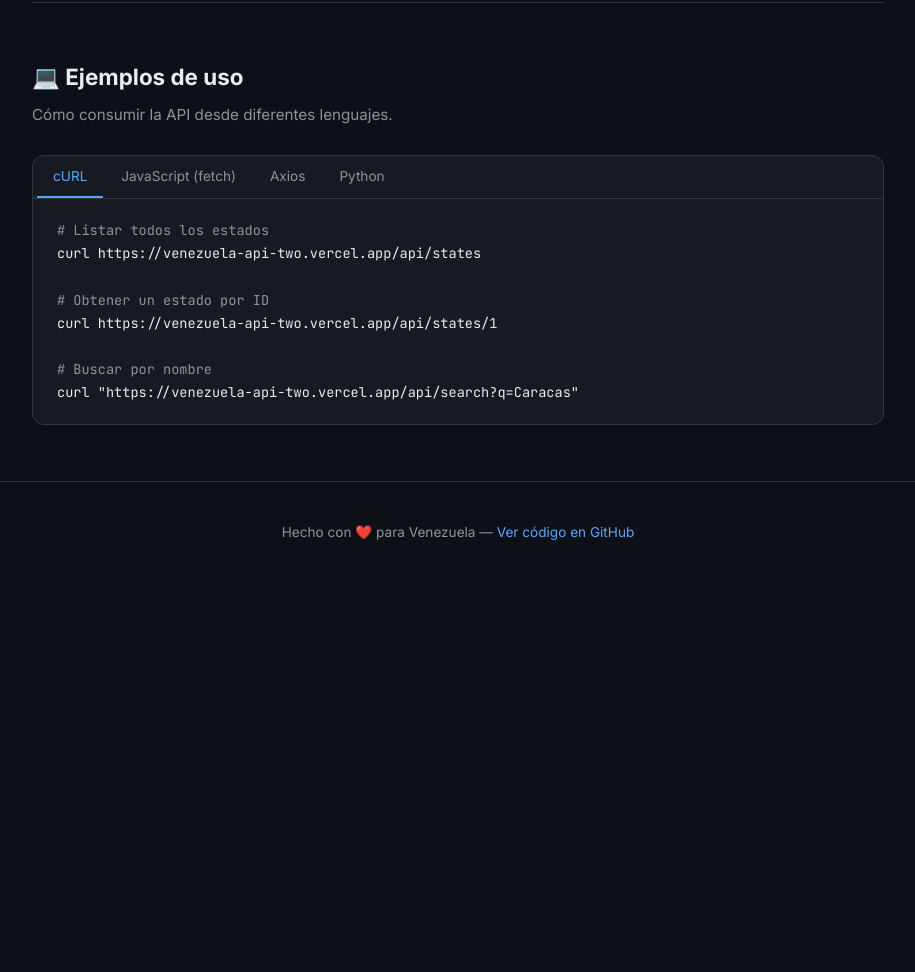
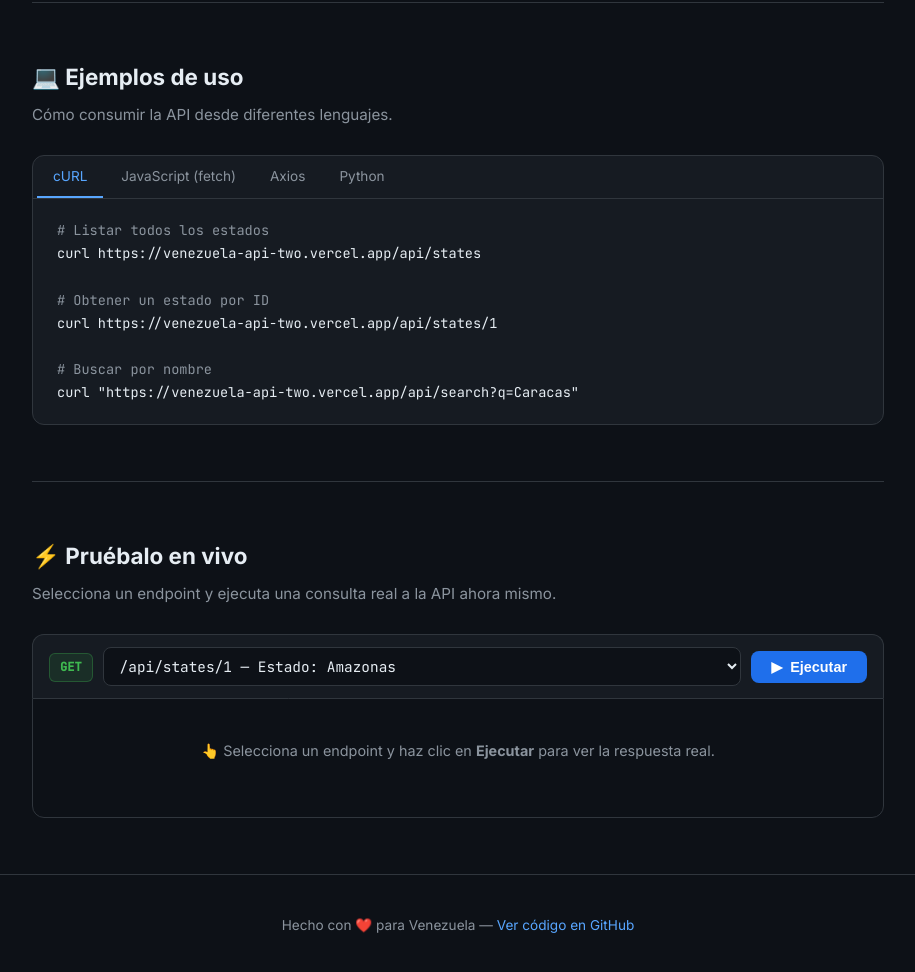
Before and after one commit to armandozabala/venezuela-api, a website: page src/docs.html in a window 1280 px wide. Shown: the part 1753-2725 px from the top of the page, without its empty margins (182-1097 px from the left). Before the commit the page ends 2337 px from the top, so only its background shows below. Drawn offline with Linux system fonts and the light colour scheme.

Commit message:
feat: add live playground to docs page + fix flag images SVG→PNG

```diff
--- a/src/docs.html
+++ b/src/docs.html
@@ -225,6 +225,78 @@
     .cm  { color: var(--muted); }
     .num { color: #79c0ff; }
 
+    /* ── LIVE PLAYGROUND ── */
+    .playground-bar {
+      display: flex;
+      align-items: center;
+      gap: 10px;
+      background: var(--bg-card);
+      border: 1px solid var(--border);
+      border-radius: 12px 12px 0 0;
+      padding: 12px 16px;
+      border-bottom: none;
+    }
+    .playground-bar select {
+      background: var(--bg);
+      border: 1px solid var(--border);
+      color: var(--text);
+      font-family: 'JetBrains Mono', monospace;
+      font-size: 0.9rem;
+      padding: 8px 12px;
+      border-radius: 8px;
+      flex: 1;
+      outline: none;
+      cursor: pointer;
+      transition: border-color 0.2s;
+    }
+    .playground-bar select:focus { border-color: var(--blue); }
+    .playground-bar button {
+      background: var(--accent);
+      color: #fff;
+      border: none;
+      padding: 8px 20px;
+      border-radius: 8px;
+      font-size: 0.9rem;
+      font-weight: 600;
+      cursor: pointer;
+      display: flex;
+      align-items: center;
+      gap: 8px;
+      transition: background 0.2s, transform 0.1s;
+      white-space: nowrap;
+    }
+    .playground-bar button:hover  { background: #388bfd; }
+    .playground-bar button:active { transform: scale(0.97); }
+    .playground-bar button.loading { opacity: 0.7; pointer-events: none; }
+
+    .response-box {
+      background: var(--bg-code);
+      border: 1px solid var(--border);
+      border-radius: 0 0 12px 12px;
+      padding: 20px 24px;
+      min-height: 120px;
+      max-height: 420px;
+      overflow-y: auto;
+      position: relative;
+    }
+    .response-box pre {
+      font-size: 0.82rem;
+      white-space: pre-wrap;
+      word-break: break-word;
+      color: var(--text);
+    }
+    .response-meta {
+      display: flex;
+      align-items: center;
+      gap: 12px;
+      margin-bottom: 12px;
+      font-size: 0.8rem;
+    }
+    .status-ok  { color: var(--green); font-weight: 600; }
+    .status-err { color: #f85149;      font-weight: 600; }
+    .time-badge { color: var(--muted); }
+    .placeholder-msg { color: var(--muted); font-size: 0.9rem; padding: 20px 0; text-align: center; }
+
     /* ── FOOTER ── */
     footer {
       text-align: center;
@@ -401,6 +473,34 @@ response = requests.<span class="fn">get</span>(
       </div>
     </section>
 
+    <!-- LIVE PLAYGROUND -->
+    <section>
+      <h2 class="section-title">⚡ Pruébalo en vivo</h2>
+      <p class="section-subtitle">Selecciona un endpoint y ejecuta una consulta real a la API ahora mismo.</p>
+
+      <div class="playground-bar">
+        <span class="method" style="flex-shrink:0">GET</span>
+        <select id="endpoint-select">
+          <option value="/api/states">/api/states — Todos los estados</option>
+          <option value="/api/states/1" selected>/api/states/1 — Estado: Amazonas</option>
+          <option value="/api/states/9">/api/states/9 — Estado: Distrito Capital</option>
+          <option value="/api/states/15">/api/states/15 — Estado: Miranda</option>
+          <option value="/api/cities">/api/cities — Primeras 50 ciudades</option>
+          <option value="/api/cities/1">/api/cities/1 — Ciudad: Maroa</option>
+          <option value="/api/search?q=Caracas">/api/search?q=Caracas — Buscar "Caracas"</option>
+          <option value="/api/search?q=Zulia">/api/search?q=Zulia — Buscar "Zulia"</option>
+          <option value="/health">/health — Estado de la API</option>
+        </select>
+        <button id="run-btn" onclick="runQuery()">
+          <span id="btn-icon">▶</span> Ejecutar
+        </button>
+      </div>
+
+      <div class="response-box" id="response-box">
+        <div class="placeholder-msg">👆 Selecciona un endpoint y haz clic en <strong>Ejecutar</strong> para ver la respuesta real.</div>
+      </div>
+    </section>
+
   </div>
 
   <!-- FOOTER -->
@@ -415,6 +515,59 @@ response = requests.<span class="fn">get</span>(
       event.target.classList.add('active');
       document.getElementById('tab-' + tabId).classList.add('active');
     }
+
+    function syntaxHighlight(json) {
+      return json
+        .replace(/&/g, '&amp;').replace(/</g, '&lt;').replace(/>/g, '&gt;')
+        .replace(/("(\\u[a-zA-Z0-9]{4}|\\[^u]|[^\\"])*"(\s*:)?|\b(true|false|null)\b|-?\d+(?:\.\d*)?(?:[eE][+\-]?\d+)?)/g, match => {
+          if (/^"/.test(match)) {
+            if (/:$/.test(match)) return `<span style="color:#79c0ff">${match}</span>`;
+            return `<span style="color:#a5d6ff">${match}</span>`;
+          }
+          if (/true|false/.test(match)) return `<span style="color:#ff7b72">${match}</span>`;
+          if (/null/.test(match))        return `<span style="color:#8b949e">${match}</span>`;
+          return `<span style="color:#d2a8ff">${match}</span>`;
+        });
+    }
+
+    async function runQuery() {
+      const select  = document.getElementById('endpoint-select');
+      const box     = document.getElementById('response-box');
+      const btn     = document.getElementById('run-btn');
+      const icon    = document.getElementById('btn-icon');
+      const path    = select.value;
+      const baseUrl = 'https://venezuela-api-two.vercel.app';
+
+      btn.classList.add('loading');
+      icon.textContent = '⏳';
+      box.innerHTML = '<div class="placeholder-msg">Cargando...</div>';
+
+      const start = Date.now();
+      try {
+        const res  = await fetch(baseUrl + path);
+        const ms   = Date.now() - start;
+        const data = await res.json();
+        const pretty = JSON.stringify(data, null, 2);
+        const statusClass = res.ok ? 'status-ok' : 'status-err';
+        box.innerHTML = `
+          <div class="response-meta">
+            <span class="${statusClass}">● ${res.status} ${res.statusText}</span>
+            <span class="time-badge">⚡ ${ms}ms</span>
+            <span class="time-badge">${baseUrl}${path}</span>
+          </div>
+          <pre>${syntaxHighlight(pretty)}</pre>
+        `;
+      } catch (err) {
+        const ms = Date.now() - start;
+        box.innerHTML = `
+          <div class="response-meta"><span class="status-err">● Error de red</span><span class="time-badge">${ms}ms</span></div>
+          <pre style="color:#f85149">${err}</pre>
+        `;
+      } finally {
+        btn.classList.remove('loading');
+        icon.textContent = '▶';
+      }
+    }
   </script>
 
 </body>
```
Also changed, not shown: src/fix_flags.ts (added, +64 -0 lines).
